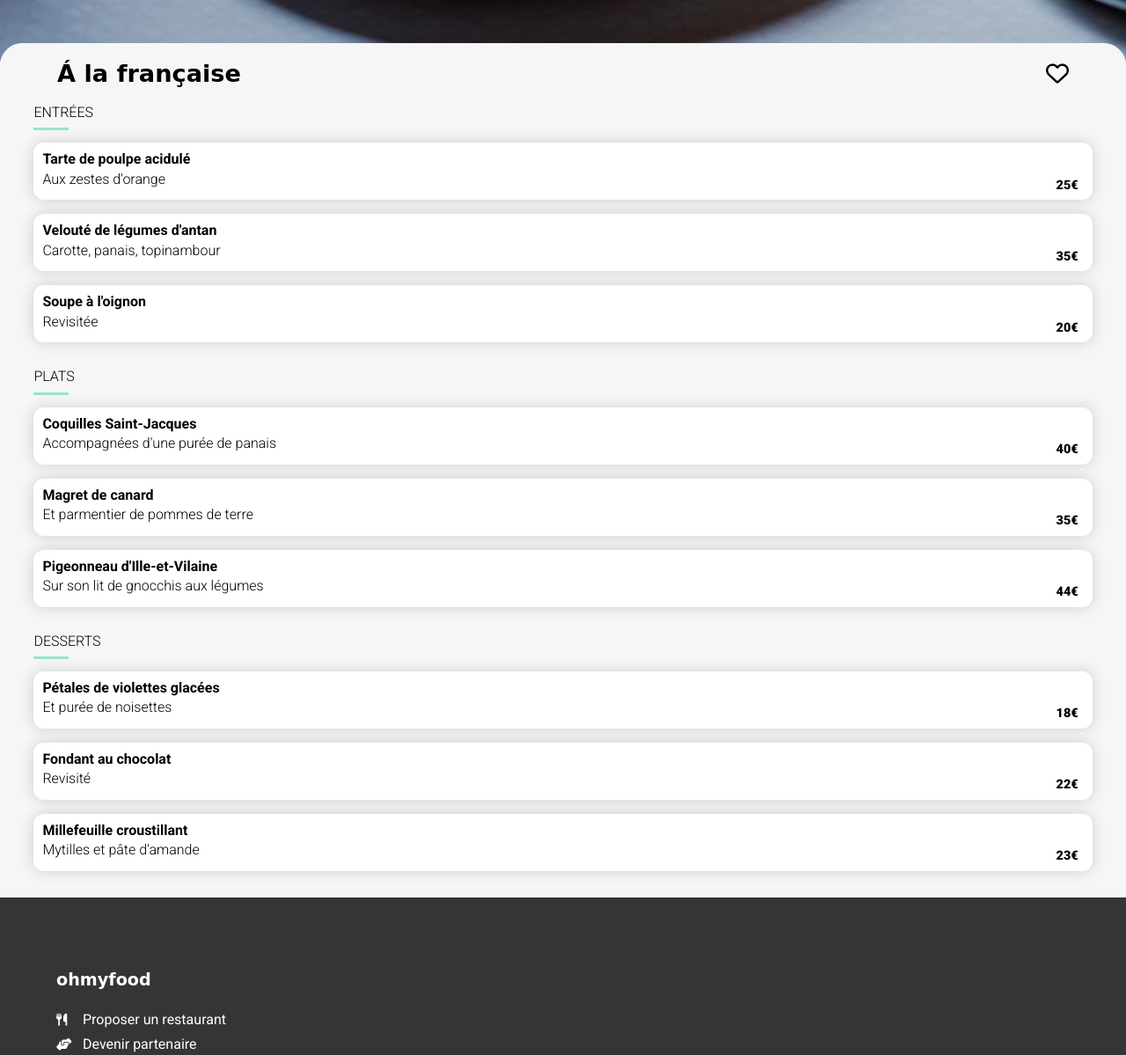
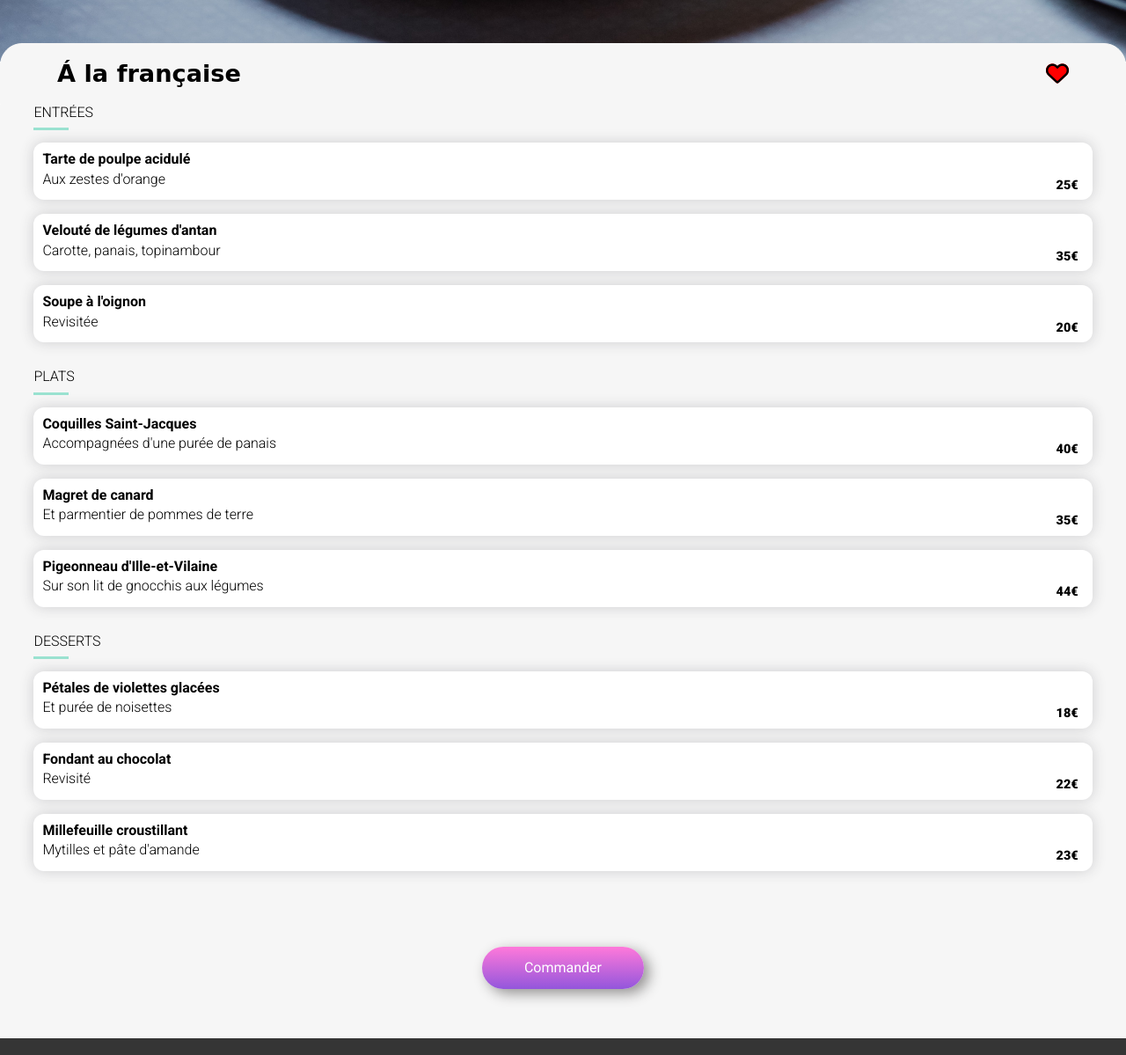
Before and after one commit to DURANDamaury/OCR_P3, a website: page index.html in a window 1280 px wide. Shown: the part 943-2142 px from the top of the page at 88% size. Drawn offline with Linux system fonts and the light colour scheme; a web font is replaced by a local one.

Commit message:
Ajout du bouton de commande, correction sur les menus, ajout du coeur

```diff
--- a/index.html
+++ b/index.html
@@ -42,7 +42,11 @@
             <div id="IMAGE"><img src="images/toa-heftiba-DQKerTsQwi0-unsplash.jpg" alt="photo d'assiette" /></div>
             <section id="NOM">
                 <h1>Á la française</h1>
-                <i class="fa-regular fa-heart"></i>
+                    <div id="LOVE">
+                        <i class="fa-solid fa-heart COEUR_PLEIN"></i>
+                        <i class="fa-regular fa-heart COEUR_VIDE"></i>
+                    </div>
+
             </section>
             <!-- ************* ENTREES ***************** -->
             <section id="ENTREES" class="CARTE">
@@ -164,8 +168,8 @@
                 </div>
             </section>
             <!-- **************COMMANDE **************** -->
-            <div id="COMMANDE" class="CARTE">
-
+            <div id="COMMANDE">
+                <div id="BOUTON">Commander</div>
             </div>
         </main>
         <!-- **************************************************************** -->
--- a/sass/mobile.scss
+++ b/sass/mobile.scss
@@ -3,6 +3,14 @@ $ROSE: #FF79DA;
 $GREEN: #99E2D0;
 $GREY: #353535;
 $GREYWHITE: #f6f6f6;
+$COEUR_DIMENSION: 26px;
+
+@mixin FLEX_CENTRE
+    {
+        display: flex;
+        justify-content: center;
+        align-items: center;
+    }
 
 @keyframes SELECTION
     {
@@ -99,11 +107,23 @@ header
         display: flex;
         justify-content: space-between;
         align-items: center;
-        i
-            {
-                font-size: 26px;
-            }
     }
+#LOVE
+    {
+        width: $COEUR_DIMENSION;
+        height: $COEUR_DIMENSION;
+        position: relative;
+    }
+    .fa-heart
+        {
+            font-size: $COEUR_DIMENSION;
+            position: absolute;
+            top: 0;
+            left: 0;
+
+        }
+.COEUR_VIDE {color: black;}
+.COEUR_PLEIN {color: red;}
 
 .CARTE
     {
@@ -190,6 +210,30 @@ header
                         }
             }
     }
+
+#COMMANDE
+    {
+        width: auto;
+        height: 160px;
+        @include FLEX_CENTRE;
+        background-color: $GREYWHITE;
+        #BOUTON
+            {
+                height: 16px;
+                @include FLEX_CENTRE;
+                background: linear-gradient( $ROSE , $PURPLE );
+                color: white;
+                font-weight: 400;
+                padding: 16px 48px;
+                border-radius: 25px;
+                box-shadow: 6px 5px 15px #939191;
+                &:hover
+                {
+                    background: linear-gradient( lighten($ROSE, 10%) , lighten($PURPLE, 10%) );
+                    box-shadow: 6px 5px 15px #525151;
+                }
+            }
+    }
 /* ********************************* */
 /* ************* FOOTER ************ */
 /* ********************************* */
```
Also changed, not shown: css/mobile.css, 1 other file.
